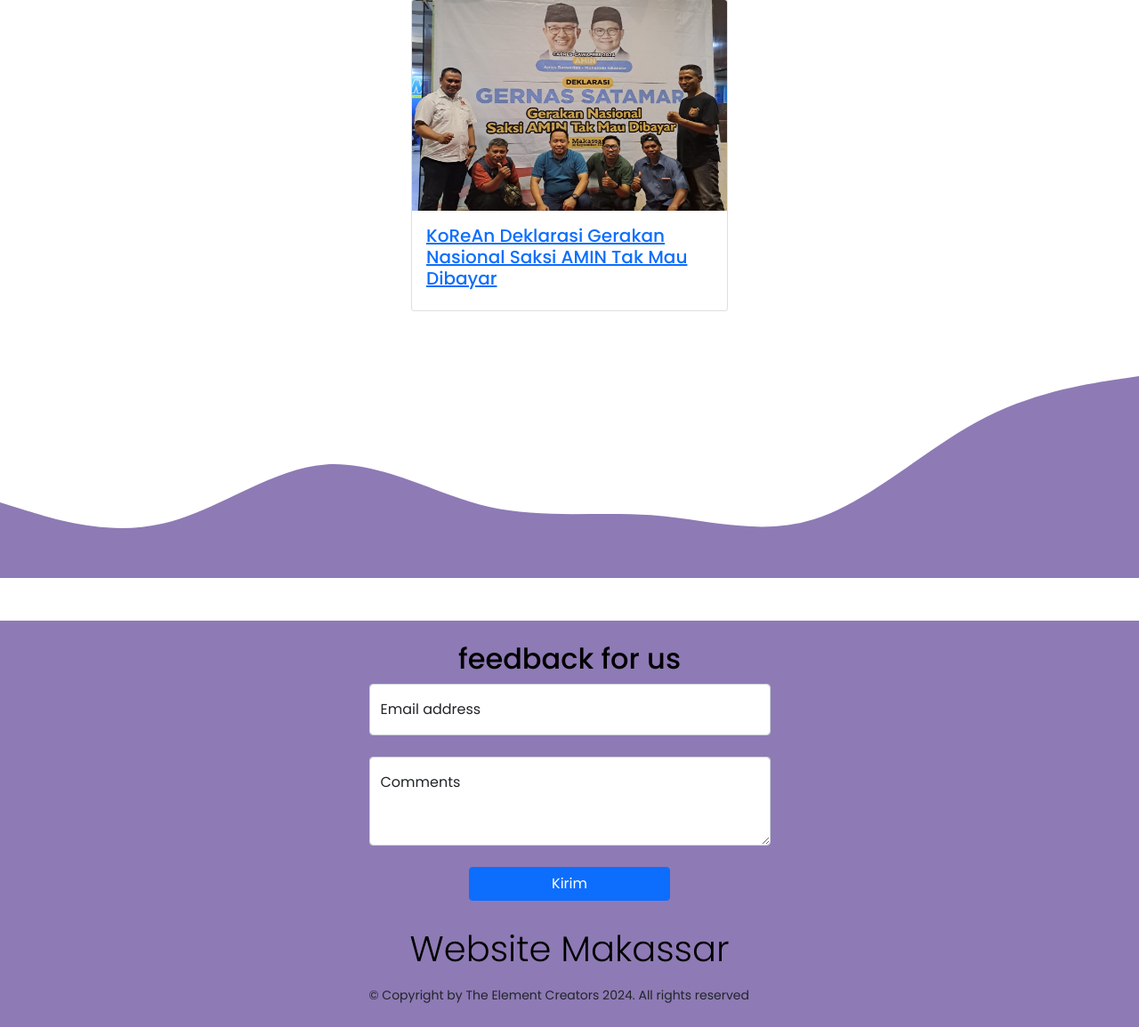
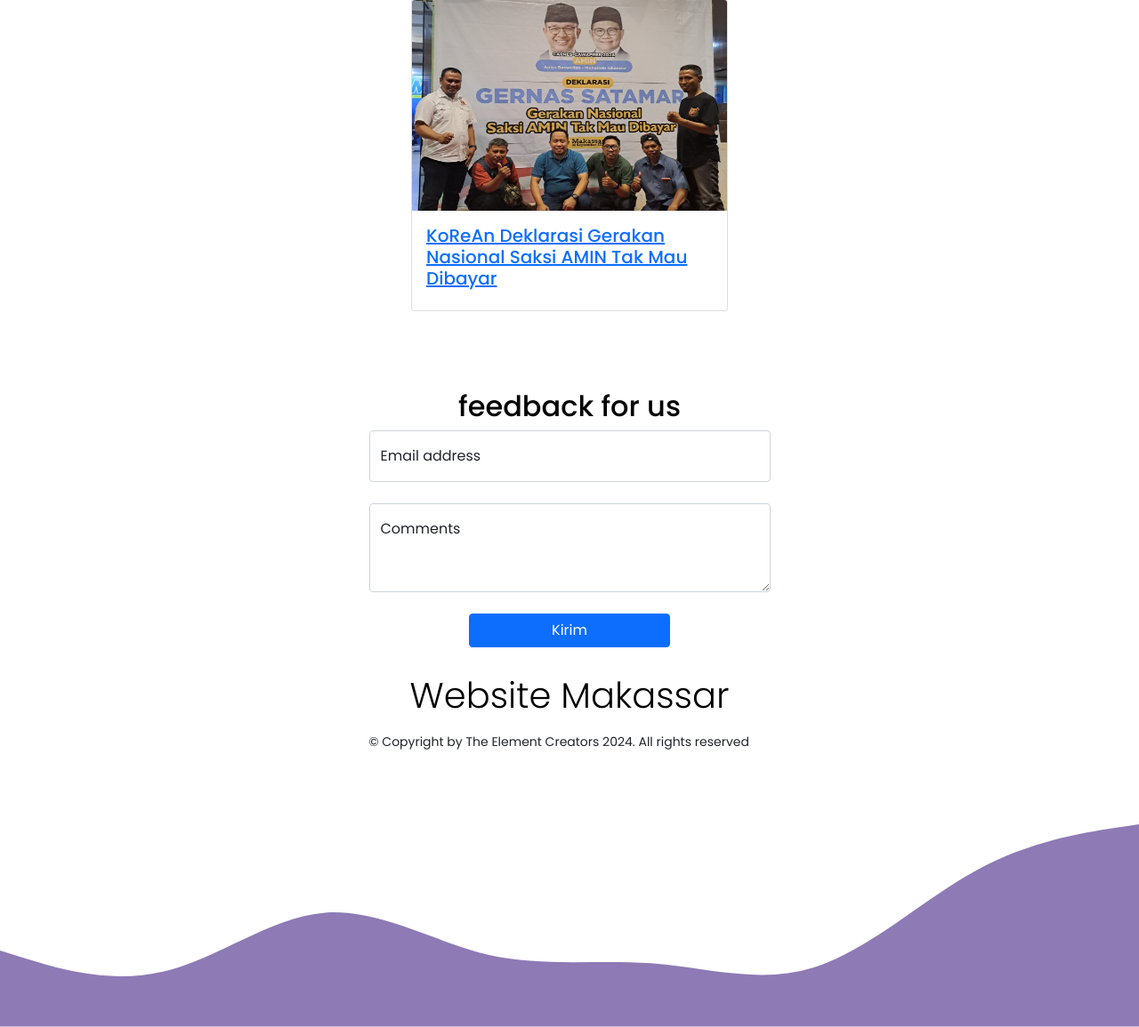
Before and after one commit to shilmaaaa/website-makassar, a PHP site: page / in a window 1280 px wide. Shown: the part 4786-5941 px from the top of the page at 89% size. Run offline with PHP 8.4, Linux system fonts and the light colour scheme.

Commit message:
mengubahwave

```diff
--- a/index.html
+++ b/index.html
@@ -236,7 +236,6 @@
               </div>
         </div>
       </section>
-      <svg xmlns="http://www.w3.org/2000/svg" viewBox="0 0 1440 320"><path fill="#8E7AB5" fill-opacity="1" d="M0,224L34.3,234.7C68.6,245,137,267,206,250.7C274.3,235,343,181,411,176C480,171,549,213,617,229.3C685.7,245,754,235,823,240C891.4,245,960,267,1029,245.3C1097.1,224,1166,160,1234,122.7C1302.9,85,1371,75,1406,69.3L1440,64L1440,320L1405.7,320C1371.4,320,1303,320,1234,320C1165.7,320,1097,320,1029,320C960,320,891,320,823,320C754.3,320,686,320,617,320C548.6,320,480,320,411,320C342.9,320,274,320,206,320C137.1,320,69,320,34,320L0,320Z"></path></svg>
       <section id="komentar">
         <footer class="bg- py-4 mt-5">
           <div class="container">
@@ -264,6 +263,8 @@
             </div>
           </div>
         </footer>
+        <svg xmlns="http://www.w3.org/2000/svg" viewBox="0 0 1440 320"><path fill="#8E7AB5" fill-opacity="1" d="M0,224L34.3,234.7C68.6,245,137,267,206,250.7C274.3,235,343,181,411,176C480,171,549,213,617,229.3C685.7,245,754,235,823,240C891.4,245,960,267,1029,245.3C1097.1,224,1166,160,1234,122.7C1302.9,85,1371,75,1406,69.3L1440,64L1440,320L1405.7,320C1371.4,320,1303,320,1234,320C1165.7,320,1097,320,1029,320C960,320,891,320,823,320C754.3,320,686,320,617,320C548.6,320,480,320,411,320C342.9,320,274,320,206,320C137.1,320,69,320,34,320L0,320Z"></path></svg>
+
             </section>
 
       <!-- feedback -->
--- a/style.css
+++ b/style.css
@@ -70,6 +70,6 @@ button:hover {
   background-color: #8e7ab5;
 }
 #komentar {
-  background-color: #8e7ab5;
+  background-color: #fff;
   margin-bottom: auto;
 }
```
